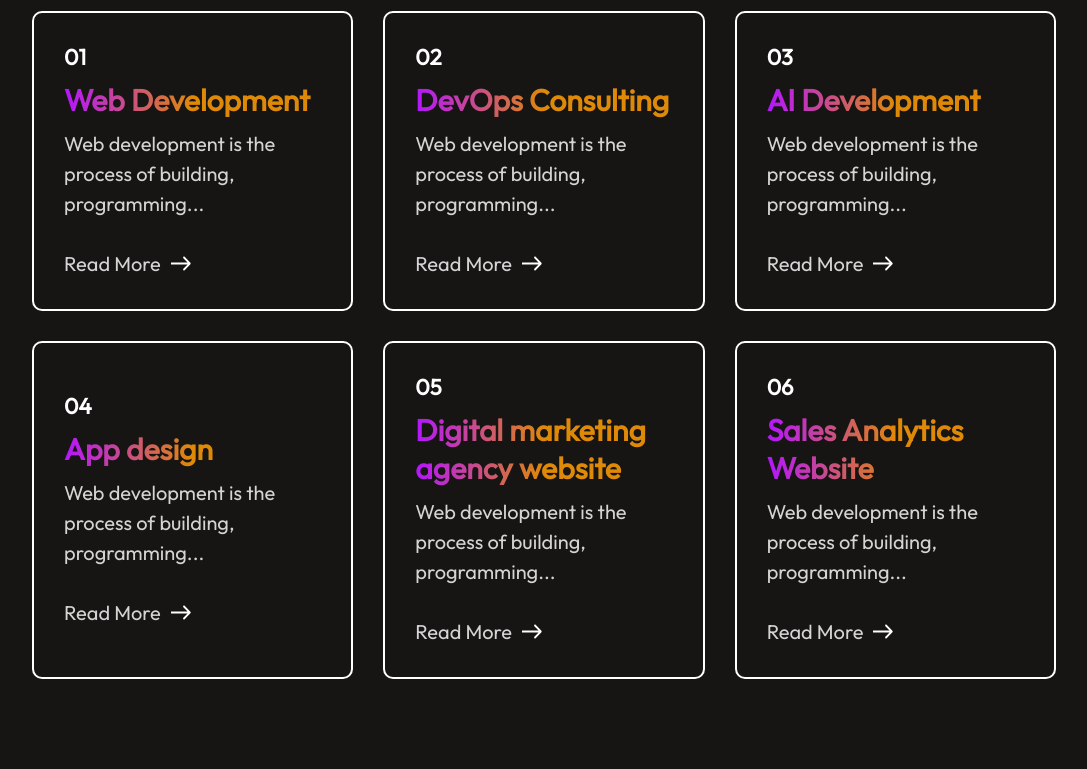
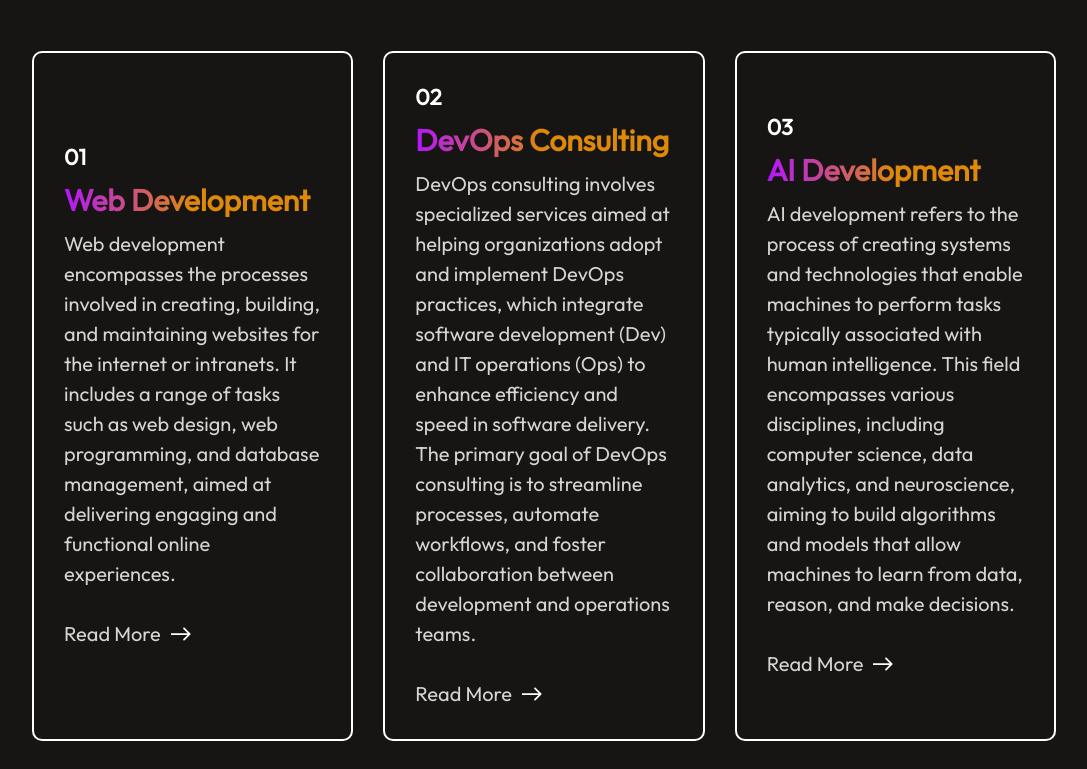
Before and after one commit to chetan0172/my-portfolio, a React (Vite) app: page / in a window 1280 px wide. Shown: the part 2180-2949 px from the top of the page, without its empty margins (96-1183 px from the left). Built offline with nearby package versions, Linux system fonts and the light colour scheme.

Commit message:
Third-commit

```diff
--- a/src/Components/About/About.jsx
+++ b/src/Components/About/About.jsx
@@ -17,7 +17,7 @@ const About = () => {
         </div>
         <div className="about-right">
             <div className="about-para">
-                <p>"Hi there! 👋 I'm Chetan K, a passionate Frontend Developer who transforms ideas into interactive, visually stunning, and user-friendly web applications. With a deep love for clean code and seamless design, I specialize in creating digital experiences that captivate users and solve real-world problems.
+                <p>"Hi there! 👋 I'm Chetan k, a passionate Frontend Developer who transforms ideas into interactive, visually stunning, and user-friendly web applications. With a deep love for clean code and seamless design, I specialize in creating digital experiences that captivate users and solve real-world problems.
 
 When I’m not building sleek user interfaces, you’ll find me exploring the latest design trends, experimenting with new frameworks, or tweaking animations to perfection.
 
@@ -31,6 +31,7 @@ Let’s build something amazing together! 🚀"
                 <div className="about-skill"><p>React JS</p><hr style={{width:"70%"}} /></div>
                 <div className="about-skill"><p>JavaScript</p><hr style={{width:"60%"}} /></div>
                 <div className="about-skill"><p>Next JS</p><hr style={{width:"50%"}} /></div>
+                <div className="about-skill"><p>Typescript</p><hr style={{width:"60%"}} /></div>
                 <div className="about-skill"><p>DevOps</p><hr style={{width:"70%"}} /></div>
             </div>
         </div>
--- a/src/Components/Footer/Footer.jsx
+++ b/src/Components/Footer/Footer.jsx
@@ -20,7 +20,7 @@ const Footer = () => {
       </div>
       <hr />
       <div className="footer-bottom">
-        <p className="footer-bottom-left">© 2025 Chetan K. All rights reserved.</p>
+        <p className="footer-bottom-left">© 2025 Chetan k. All rights reserved.</p>
         <div className="footer-bottom-right">
             <p>Term of Services</p>
             <p>Privacy Policy</p>
--- a/src/assets/services_data.js
+++ b/src/assets/services_data.js
@@ -2,32 +2,32 @@ const Services_Data = [
     {
         s_no:"01",
         s_name:"Web Development",
-        s_desc:"Web development is the process of building, programming..."
+        s_desc:"Web development encompasses the processes involved in creating, building, and maintaining websites for the internet or intranets. It includes a range of tasks such as web design, web programming, and database management, aimed at delivering engaging and functional online experiences."
     },
     {
         s_no:"02",
         s_name:"DevOps Consulting",
-        s_desc:"Web development is the process of building, programming..."
+        s_desc:"DevOps consulting involves specialized services aimed at helping organizations adopt and implement DevOps practices, which integrate software development (Dev) and IT operations (Ops) to enhance efficiency and speed in software delivery. The primary goal of DevOps consulting is to streamline processes, automate workflows, and foster collaboration between development and operations teams."
     },
     {
         s_no:"03",
         s_name:"AI Development",
-        s_desc:"Web development is the process of building, programming..."
+        s_desc:"AI development refers to the process of creating systems and technologies that enable machines to perform tasks typically associated with human intelligence. This field encompasses various disciplines, including computer science, data analytics, and neuroscience, aiming to build algorithms and models that allow machines to learn from data, reason, and make decisions."
     },
     {
         s_no:"04",
-        s_name:"App design",
-        s_desc:"Web development is the process of building, programming..."
+        s_name:"Moniotoring & Logging",
+        s_desc:"Monitoring and logging are essential practices in IT and software development that help ensure system performance, security, and reliability.Together, monitoring and logging provide a comprehensive view of system operations. While monitoring focuses on real-time performance metrics and alerts, logging offers a historical record that can be analyzed for deeper insights into system performance and security incidents. Effective implementation of both practices is vital for maintaining robust IT environments and ensuring smooth operational workflows."
     },
     {
         s_no:"05",
-        s_name:"Digital marketing agency website",
-        s_desc:"Web development is the process of building, programming..."
+        s_name:"Healthcare Development Services",
+        s_desc:"Healthcare development services encompass a range of activities aimed at enhancing healthcare delivery through innovative solutions and technologies. These services are critical for improving patient care, streamlining operations, and ensuring compliance with regulatory standards."
     },
     {
         s_no:"06",
-        s_name:"Sales Analytics Website",
-        s_desc:"Web development is the process of building, programming..."
+        s_name:"Web-based CRMs",
+        s_desc:"Web-based CRMs (Customer Relationship Management systems) are cloud-hosted solutions that facilitate the management of customer interactions and data through a web browser. Unlike traditional on-premise CRMs, web-based CRMs leverage the internet to provide users with real-time access to customer information from anywhere, enhancing flexibility and mobility for businesses."
     },
 ]
 
```
Also changed, not shown: src/assets/logo.svg.
